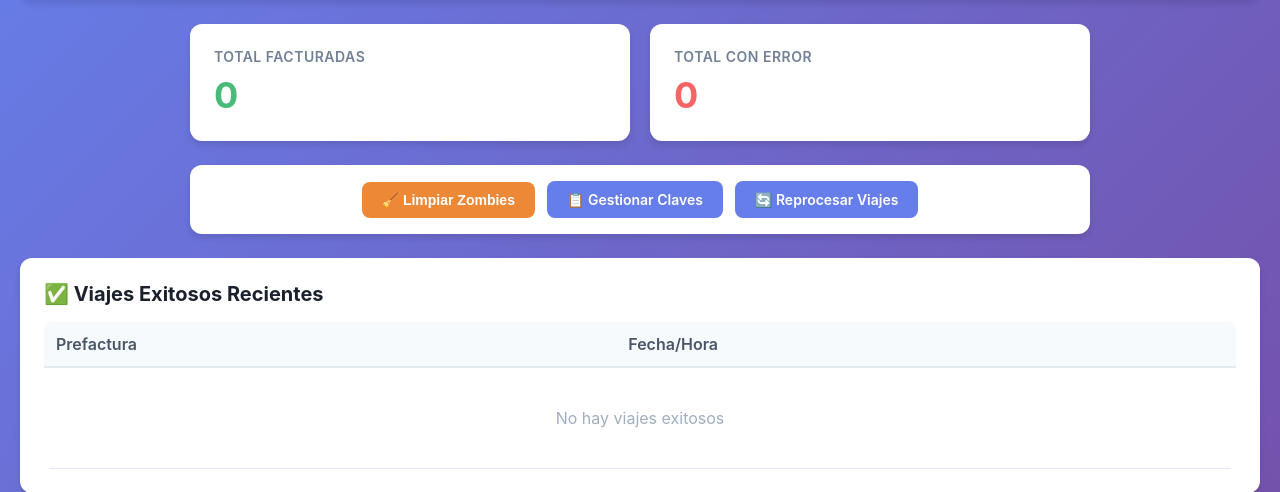
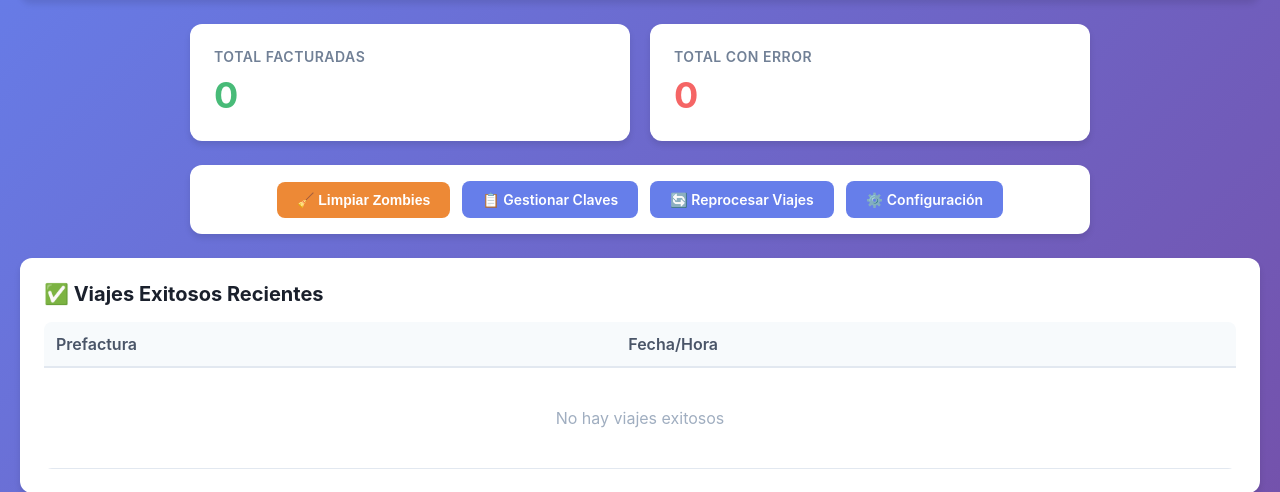
Before and after one commit to Ernesto-9/alsua-automation, a Flask app: page / in a window 1280 px wide. Shown: the part 123-615 px from the top of the page. Run offline with Flask 3, Linux system fonts and the light colour scheme; data that the repository does not hold is empty.

Commit message:
Feat: Agregar botón de Configuración al dashboard principal
- Nuevo botón "⚙️ Configuración" enlaza a /configuracion
- Permite acceso directo desde dashboard

🤖 Generated with [Claude Code](https://claude.com/claude-code)

Co-Authored-By: Claude <noreply@anthropic.com>

```diff
--- a/templates/dashboard.html
+++ b/templates/dashboard.html
@@ -380,6 +380,7 @@
             <button class="btn btn-clean" onclick="limpiarZombies()" id="btnLimpiar">🧹 Limpiar Zombies</button>
             <a href="/admin/claves" class="btn btn-admin">📋 Gestionar Claves</a>
             <a href="/admin/reprocesar" class="btn btn-admin">🔄 Reprocesar Viajes</a>
+            <a href="/configuracion" class="btn btn-admin">⚙️ Configuración</a>
         </div>
 
         <div class="table-container">
```
